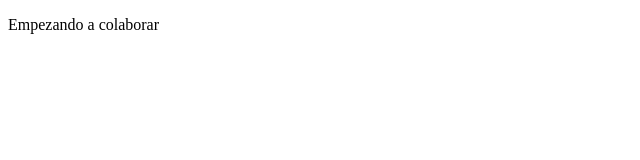
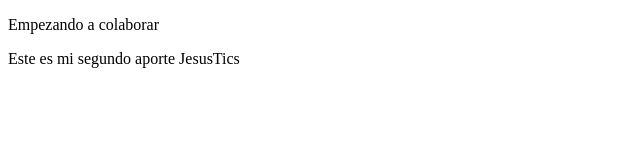
Before and after one commit to JesusTics/PruebaClase, a plain HTML site: page index.html in a window 1280 px wide. Shown: the whole page, without its empty margins (0-640 px from the left). Drawn offline with Linux system fonts and the light colour scheme.

Commit message:
Segundo aporte al index

```diff
--- a/index.html
+++ b/index.html
@@ -10,5 +10,8 @@
     <p>
         Empezando a colaborar
     </p>
+    <p>
+        Este es mi segundo aporte JesusTics
+    </p>
 </body>
 </html>
```
